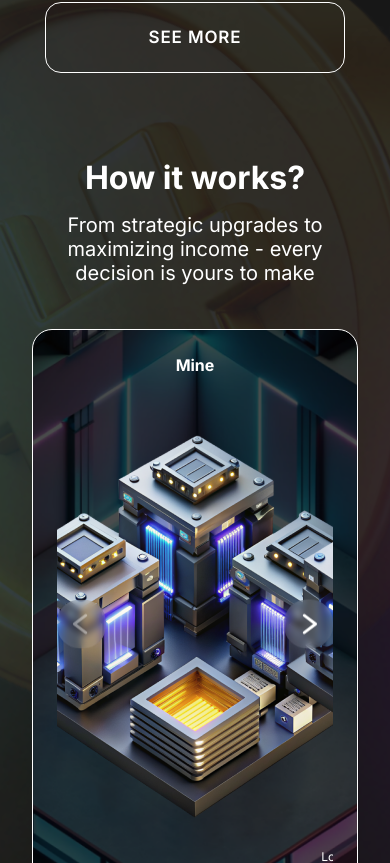
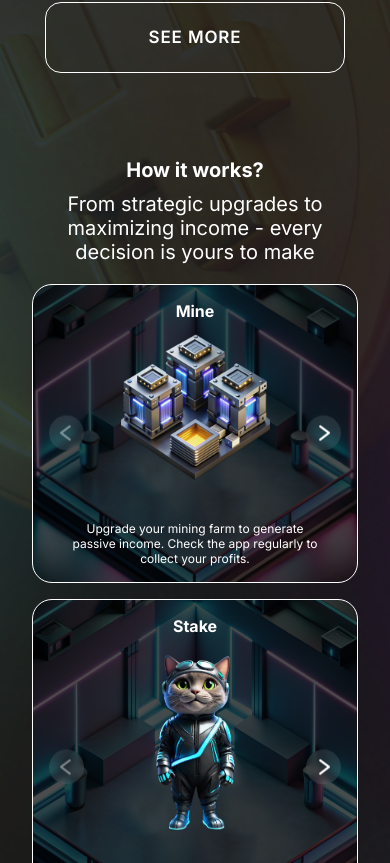
Before and after one commit to SoftDev-Abay/tera-hash, a Next.js app: page / in a window 390 px wide. Shown: the part 2241-3104 px from the top of the page. Built offline with nearby package versions, Linux system fonts and the light colour scheme.

Commit message:
changed modal time, modified slider

```diff
--- a/app/components/InGameSlider/InGameSlider.tsx
+++ b/app/components/InGameSlider/InGameSlider.tsx
@@ -17,8 +17,8 @@ interface Item {
 interface InGameSliderProps extends React.HTMLAttributes<HTMLDivElement> {
   items: Item[];
   uniqueKey: string;
-  imgWidth?: number;
-  imgHeight?: number;
+  imgWidth?: string;
+  imgHeight?: string;
 }
 
 const InGameSlider: React.FC<InGameSliderProps> = ({
@@ -84,8 +84,8 @@ const InGameSlider: React.FC<InGameSliderProps> = ({
                   src={imgURL}
                   alt={name}
                   style={{
-                    width: imgWidth ? `${imgWidth}px` : "auto",
-                    height: imgHeight ? `${imgHeight}px` : "auto",
+                    width: imgWidth ? `${imgWidth}` : "auto",
+                    height: imgHeight ? `${imgHeight}` : "auto",
                   }}
                 />
                 <p>{description}</p>
--- a/app/components/InGameSlider/style.scss
+++ b/app/components/InGameSlider/style.scss
@@ -13,7 +13,7 @@
   background-position: center;
   background-repeat: no-repeat;
 
-  padding: 27px 40px 35px 40px;
+  padding: 27px 0px 35px 0px;
 
   position: relative;
 
@@ -49,10 +49,10 @@
     }
 
     .custom-swiper-button-prev {
-      left: 0px;
+      left: 40px;
     }
     .custom-swiper-button-next {
-      right: 0px;
+      right: 40px;
     }
   }
 
@@ -110,13 +110,30 @@
 
 @media (max-width: 1024px) {
   .in-game-slider {
-    padding: 25px 24px 38px 24px;
+    padding: 16px 0px;
+
+    .swiper-content-wrapper {
+      .custom-swiper-button {
+        width: 35px;
+        height: 35px;
+        padding: 4.05px;
+      }
+
+      .custom-swiper-button-prev {
+        left: 16px;
+      }
+      .custom-swiper-button-next {
+        right: 16px;
+      }
+    }
 
     .swiper-slide {
       h3 {
         font-size: 16px;
+        margin-bottom: 12px;
       }
       .content {
+        gap: 9px;
         img {
           width: 100%;
           height: 100%;
--- a/app/components/Modal/Modal.tsx
+++ b/app/components/Modal/Modal.tsx
@@ -35,7 +35,7 @@ const Modal: React.FC<Props> = ({
     setIsRenderedOnServerSide(false);
     setTimeout(() => {
       handleClose();
-    }, 500);
+    }, 100);
   };
 
   if (!isShow) return null;
--- /dev/null
+++ b/app/hooks/useScreenWidth.tsx
@@ -0,0 +1,15 @@
+import React, { useState, useEffect } from "react";
+
+const useScreenWidth = () => {
+  const [screenWidth, setScreenWidth] = useState(window.innerWidth);
+
+  useEffect(() => {
+    const handleResize = () => setScreenWidth(window.innerWidth);
+    window.addEventListener("resize", handleResize);
+    return () => window.removeEventListener("resize", handleResize);
+  }, []);
+
+  return screenWidth;
+};
+
+export default useScreenWidth;
--- a/app/pages/Hero/AboutSection/HowItWorks/HowItWorks.tsx
+++ b/app/pages/Hero/AboutSection/HowItWorks/HowItWorks.tsx
@@ -5,6 +5,7 @@ import "./style.scss";
 import InfoCardsSlider from "./InfoCardsSlider/InfoCardsSlider";
 
 import InGameSlider from "@/app/components/InGameSlider/InGameSlider";
+import useScreenWidth from "@/app/hooks/useScreenWidth";
 
 const inGameSliderItems = {
   mining: [
@@ -86,6 +87,10 @@ const InfoCardDesktop = ({
 };
 
 const HowItWorks = () => {
+  const screenWidth = useScreenWidth();
+
+  const isMobile = screenWidth < 1024;
+
   return (
     <div className="padding-wrapper  how-it-works">
       <div className="header">
@@ -98,15 +103,20 @@ const HowItWorks = () => {
 
       <div className="main">
         {/* slider */}
+
         <InGameSlider
           items={inGameSliderItems.mining}
           className="slider "
           uniqueKey="mining"
+          imgHeight={isMobile ? "149px" : "auto"}
+          imgWidth={isMobile ? "149px" : "auto"}
         />
         <InGameSlider
           items={inGameSliderItems.stakes}
           className="slider "
           uniqueKey="staking"
+          imgHeight={isMobile ? "187.44px" : "auto"}
+          imgWidth={isMobile ? "187.44px" : "auto"}
         />
 
         <div className="info-cards-desktop">
@@ -139,9 +149,11 @@ const HowItWorks = () => {
           />
         </div>
       </div>
-      <div className="info-cards-mobile-slider">
-        <InfoCardsSlider />
-      </div>
+      {isMobile ? (
+        <div className="info-cards-mobile-slider">
+          <InfoCardsSlider />
+        </div>
+      ) : null}
     </div>
   );
 };
--- a/app/pages/Hero/AboutSection/HowItWorks/style.scss
+++ b/app/pages/Hero/AboutSection/HowItWorks/style.scss
@@ -64,8 +64,6 @@
       gap: 24px; /* Gap between info cards */
 
       .info-card-desktop {
-
-
         width: 358px;
         height: 408px; /* Fixed height as specified */
 
@@ -121,8 +119,13 @@
 @media (max-width: 1024px) {
   .how-it-works {
     .header {
+      margin-bottom: 20px;
       .title {
-        font-size: 32px;
+        font-size: 20px;
+        font-style: normal;
+        font-weight: 700;
+        line-height: normal;
+        margin-bottom: 10px;
       }
       .subtitle {
         font-size: 20px;
@@ -136,12 +139,11 @@
     }
 
     .main {
-      grid-template-columns: 1fr;
-      grid-template-rows: auto auto;
-      gap: 24px;
+      display: flex;
+      flex-direction: column;
+      gap: 16px;
 
       .slider {
-        grid-column: 1;
         width: 100%;
       }
 
```
